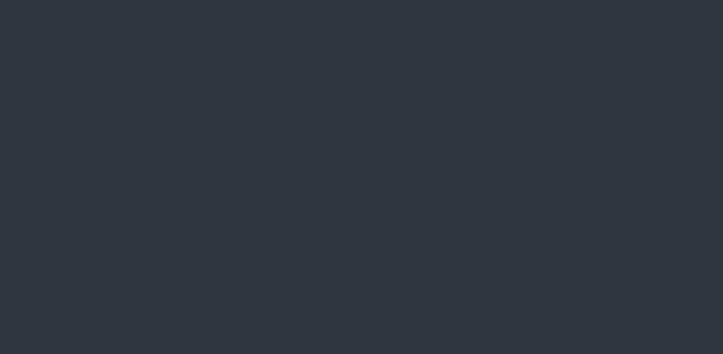
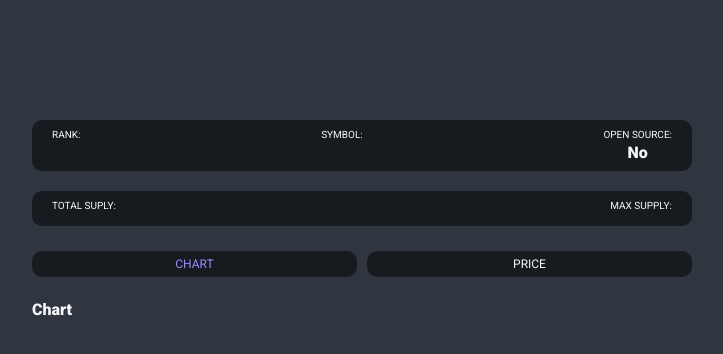
Before and after one commit to gaeguriBanchan/react-coin, a React (Create React App) app: page /1/chart in a window 1280 px wide. Before the commit this address had no page. Shown: the top 354 px of the page, without its empty margins (278-1001 px from the left). Built offline with nearby package versions, Linux system fonts and the light colour scheme; no server answers.

Commit message:
Nested Routes

```diff
--- a/src/App.tsx
+++ b/src/App.tsx
@@ -61,6 +61,8 @@ body{
   font-style: normal;
   background-color: ${(props) => props.theme.bgColor};
   color: ${(props) => props.theme.textColor};
+  max-width: 700px;
+  margin: 0 auto;
 }
 a{
   text-decoration: none;
--- a/src/Router.tsx
+++ b/src/Router.tsx
@@ -2,13 +2,18 @@ import React from 'react';
 import { BrowserRouter, Route, Routes } from 'react-router-dom';
 import Coin from './routes/Coin';
 import Coins from './routes/Coins';
+import Chart from './routes/Chart';
+import Price from './routes/Price';
 
 export default function Router() {
   return (
     <BrowserRouter>
       <Routes>
         <Route path="/" element={<Coins />} />
-        <Route path="/:coinId" element={<Coin />} />
+        <Route path="/:coinId" element={<Coin />}>
+          <Route path="chart" element={<Chart />} />
+          <Route path="price" element={<Price />} />
+        </Route>
       </Routes>
     </BrowserRouter>
   );
--- a/src/api.ts
+++ b/src/api.ts
@@ -3,3 +3,15 @@ const BASE_URL = 'https://api.coinpaprika.com/v1';
 export function fetchCoins() {
   return fetch(`${BASE_URL}/coins`).then((response) => response.json());
 }
+
+export function fetchCoinInfo(coinId: string | undefined) {
+  return fetch(`${BASE_URL}/coins/${coinId}`).then((response) =>
+    response.json()
+  );
+}
+
+export function fetchCoinTickers(coinId: string | undefined) {
+  return fetch(`${BASE_URL}/tickers/${coinId}`).then((response) =>
+    response.json()
+  );
+}
--- /dev/null
+++ b/src/routes/Chart.tsx
@@ -0,0 +1,5 @@
+import React from 'react';
+
+export default function Chart() {
+  return <div>Chart</div>;
+}
--- a/src/routes/Coin.tsx
+++ b/src/routes/Coin.tsx
@@ -1,6 +1,14 @@
 import React from 'react';
-import { useLocation, useParams } from 'react-router-dom';
+import { useQuery } from 'react-query';
+import {
+  Link,
+  Outlet,
+  useLocation,
+  useMatch,
+  useParams,
+} from 'react-router-dom';
 import styled from 'styled-components';
+import { fetchCoinInfo, fetchCoinTickers } from '../api';
 
 const Container = styled.div`
   padding: 0px 20px;
@@ -18,14 +26,54 @@ const Title = styled.h1`
   font-size: 48px;
 `;
 
+const Overview = styled.div`
+  display: flex;
+  justify-content: space-between;
+  background-color: rgba(0, 0, 0, 0.5);
+  padding: 10px 20px;
+  border-radius: 10px;
+`;
+const OverviewItem = styled.div`
+  display: flex;
+  flex-direction: column;
+  align-items: center;
+  span:first-child {
+    font-size: 10px;
+    font-weight: 400;
+    text-transform: uppercase;
+    margin-bottom: 5px;
+  }
+`;
+const Description = styled.p`
+  margin: 20px 0px;
+`;
+
 const Loader = styled.span`
   text-align: center;
   display: block;
 `;
 
-// interface IParams {
-//   coinId: string;
-// }
+const Tabs = styled.div`
+  display: grid;
+  grid-template-columns: repeat(2, 1fr);
+  margin: 25px 0px;
+  gap: 10px;
+`;
+
+const Tab = styled.span<{ $isActive: boolean }>`
+  text-align: center;
+  text-transform: uppercase;
+  font-size: 12px;
+  font-weight: 400;
+  background-color: rgba(0, 0, 0, 0.5);
+  padding: 7px 0px;
+  border-radius: 10px;
+  a {
+    display: block;
+    color: ${(props) =>
+      props.$isActive ? props.theme.accentColor : props.theme.textColor};
+  }
+`;
 
 interface ILocation {
   state: {
@@ -33,18 +81,123 @@ interface ILocation {
   };
 }
 
+interface IInfoData {
+  id: string;
+  name: string;
+  symbol: string;
+  rank: number;
+  is_new: boolean;
+  is_active: boolean;
+  type: string;
+  logo: string;
+  description: string;
+  message: string;
+  open_source: boolean;
+  started_at: string;
+  development_status: string;
+  hardware_wallet: boolean;
+  proof_type: string;
+  org_structure: string;
+  hash_algorithm: string;
+  first_data_at: string;
+  last_data_at: string;
+}
+interface IPriceData {
+  id: string;
+  name: string;
+  symbol: string;
+  rank: number;
+  total_supply: number;
+  max_supply: number;
+  beta_value: number;
+  first_data_at: string;
+  last_updated: string;
+  quotes: {
+    USD: {
+      ath_date: string;
+      ath_price: number;
+      market_cap: number;
+      market_cap_change_24h: number;
+      percent_change_1h: number;
+      percent_change_1y: number;
+      percent_change_6h: number;
+      percent_change_7d: number;
+      percent_change_12h: number;
+      percent_change_15m: number;
+      percent_change_24h: number;
+      percent_change_30d: number;
+      percent_change_30m: number;
+      percent_from_price_ath: number;
+      price: number;
+      volume_24h: number;
+      volume_24h_change_24h: number;
+    };
+  };
+}
+
 export default function Coin() {
   const { coinId } = useParams();
   const { state } = useLocation() as ILocation;
-  console.log(state);
+  const { isLoading: infoLoading, data: infoData } = useQuery<IInfoData>(
+    ['info', coinId],
+    () => fetchCoinInfo(coinId)
+  );
+  const { isLoading: tickerLoading, data: tickerData } = useQuery<IPriceData>(
+    ['tickers', coinId],
+    () => fetchCoinTickers(coinId)
+  );
+  const chartMatch = useMatch('/:coinId/chart');
+  const priceMatch = useMatch('/:coinId/price');
+
+  const loading = infoLoading || tickerLoading;
 
   return (
     <Container>
       <Header>
         <Title>
-          {state.name}&{coinId}
+          {state?.name ? state.name : loading ? 'Loading...' : infoData?.name}
         </Title>
       </Header>
+      {loading ? (
+        <Loader>Loading...</Loader>
+      ) : (
+        <>
+          <Overview>
+            <OverviewItem>
+              <span>Rank:</span>
+              <span>{infoData?.rank}</span>
+            </OverviewItem>
+            <OverviewItem>
+              <span>Symbol:</span>
+              <span>{infoData?.symbol}</span>
+            </OverviewItem>
+            <OverviewItem>
+              <span>Open Source:</span>
+              <span>{infoData?.open_source ? 'Yes' : 'No'}</span>
+            </OverviewItem>
+          </Overview>
+          <Description>{infoData?.description}</Description>
+          <Overview>
+            <OverviewItem>
+              <span>Total Suply:</span>
+              <span>{tickerData?.total_supply}</span>
+            </OverviewItem>
+            <OverviewItem>
+              <span>Max Supply:</span>
+              <span>{tickerData?.max_supply}</span>
+            </OverviewItem>
+          </Overview>
+          <Tabs>
+            <Tab $isActive={chartMatch !== null}>
+              <Link to={`/${coinId}/chart`}>Chart</Link>
+            </Tab>
+            <Tab $isActive={priceMatch !== null}>
+              <Link to={`/${coinId}/price`}>Price</Link>
+            </Tab>
+          </Tabs>
+          <Outlet />
+        </>
+      )}
     </Container>
   );
 }
--- /dev/null
+++ b/src/routes/Price.tsx
@@ -0,0 +1,5 @@
+import React from 'react';
+
+export default function Price() {
+  return <div>Price</div>;
+}
```
